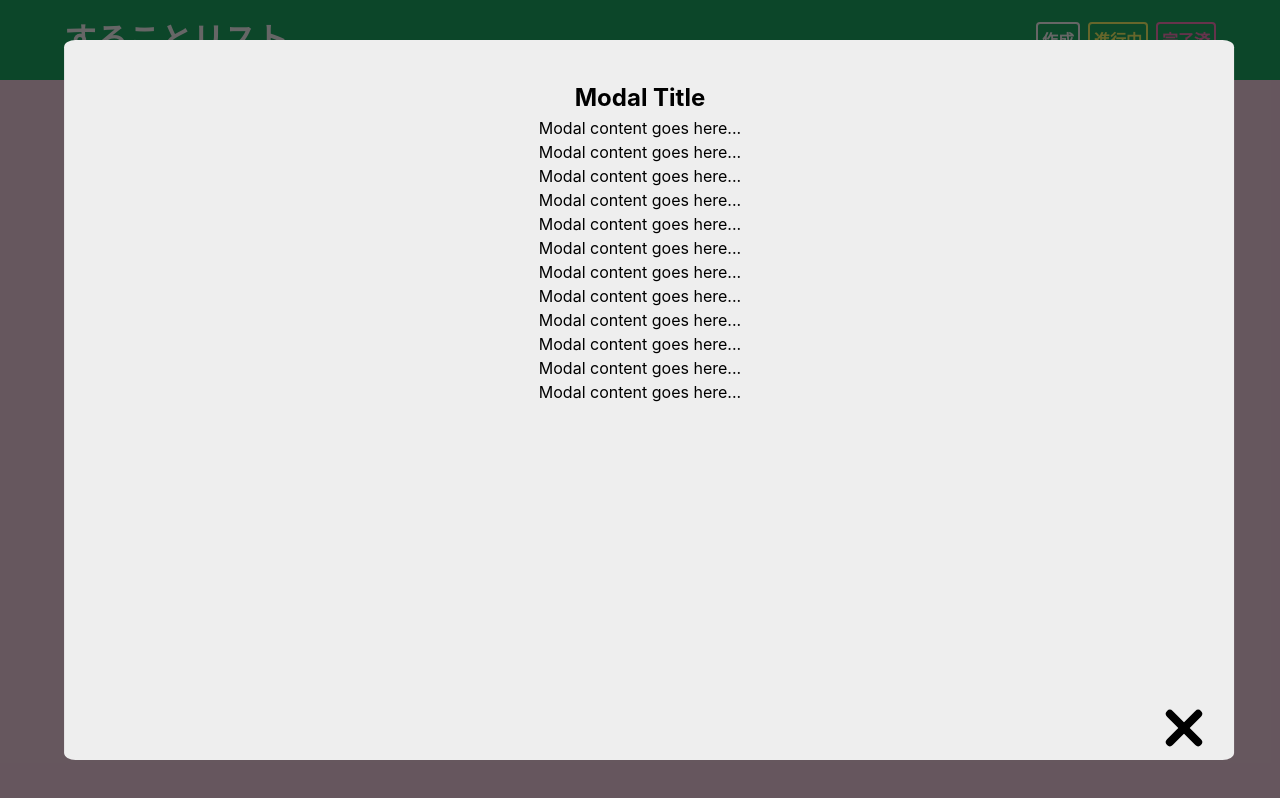
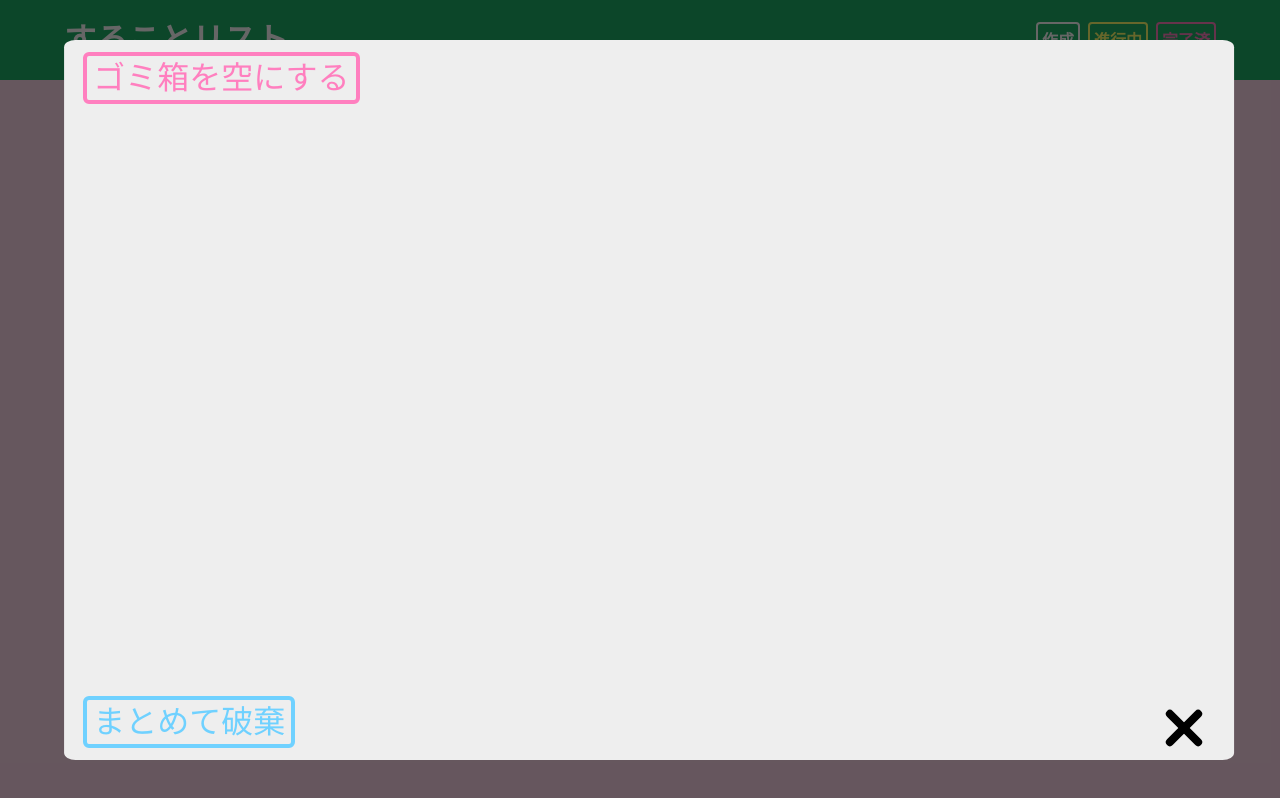
Before and after one commit to kamiyakoh/todoapp--react, a React (Create React App) app: page /comp in a window 1280 px wide. Both pictures are taken after a click on the button 1184 px from the left and 728 px from the top of the page. Built offline with nearby package versions, Linux system fonts and the light colour scheme.

Commit message:
TrashBoard.jsx作成_完了済にゴミ箱機能実装

```diff
--- a/src/Active.jsx
+++ b/src/Active.jsx
@@ -12,7 +12,7 @@ function Active({ active, comp, setNewActive, setNewComp }) {
   const activeBoards = active;
   const [activeCount, setActiveCount] = useState(0);
   useEffect(() => setActiveCount(active.length), [active]);
-  const toastDel = () => toast('削除しました', { icon: '🚮' });
+  const toastTrash = () => toast('ゴミ箱へ移動しました', { icon: '🚮' });
   const toastSubmit = () => toast.success('完了おめでとう');
 
   return (
@@ -29,7 +29,7 @@ function Active({ active, comp, setNewActive, setNewComp }) {
               key={obj.id}
               setNewActive={setNewActive}
               setNewComp={setNewComp}
-              toastDel={toastDel}
+              toastTrash={toastTrash}
               toastSubmit={toastSubmit}
             />
           ))}
--- a/src/Trash.jsx
+++ b/src/Trash.jsx
@@ -1,11 +1,22 @@
-import { useState } from 'react';
+import { useEffect, useState } from 'react';
 /** @jsxImportSource @emotion/react */
 import { css } from '@emotion/react';
 import trashbox from './trashbox.png';
-import { mq, dBlock, dNone } from './const';
+import { mq, pink, blue, dBlock, dNone } from './const';
 import Container from './Container';
+import Wrapper from './Wrapper';
+import Button from './Button';
+import TrashBoard from './TrashBoard';
 
-function Trash() {
+function Trash({
+  isComp,
+  distArr,
+  setDist,
+  trashArr,
+  setTrash,
+  toastDel,
+  toastTakeOut,
+}) {
   const bgColor = '#eee';
   const container = css`
     position: fixed;
@@ -24,6 +35,7 @@ function Trash() {
     margin: 5vh auto 0;
   `;
   const btnTrash = css`
+    pointer-events: auto;
     background: ${bgColor};
     border-radius: 5%;
     width: 64px;
@@ -72,13 +84,43 @@ function Trash() {
   `;
   const contents = css`
     position: absolute;
-    text-align: center;
-    top: 10%;
-    left: 10%;
+    top: 15%;
+    left: 6.5%;
     z-index: 40;
-    width: 80%;
-    height: 80%;
+    width: 87%;
+    height: 70%;
     overflow-y: auto;
+  `;
+  const sizeResp = css`
+    --size: 2;
+    ${mq('sp')} {
+      --size: 1.5;
+    }
+  `;
+  const btnAllDel = css`
+    position: absolute;
+    top: 6.5%;
+    margin-left: 6.5%;
+  `;
+  const btnDels = css`
+    position: absolute;
+    bottom: 6.5%;
+    margin-left: 6.5%;
+  `;
+  const label = css`
+    display: flex;
+    width: calc(50% - 1em);
+    padding: 16px 16px 16px 0;
+    ${mq('tab')} {
+      width: 100%;
+    }
+  `;
+  const bgColorChecked = css`
+    background: skyblue;
+  `;
+  const checkbox = css`
+    vertical-align: middle;
+    margin: 0 8px !important;
   `;
   const btnClose = css`
     position: absolute;
@@ -137,9 +179,76 @@ function Trash() {
     setIsScale(false);
     setTimeout(() => setIsOpen(false), 350);
   };
+  const trashBoards = trashArr;
+  const [trashCount, setTrashCount] = useState(0);
+  // useEffect(() => setTrashCount(trashArr.length), [trashArr]);
+  // trashから全破棄
+  const allDel = () => {
+    if (window.confirm('ゴミ箱内を全て破棄しますか？')) {
+      trashBoards.splice(0);
+      setTrash(trashBoards);
+      setTrashCount(0);
+      toastDel('ゴミ箱内を全て破棄しました');
+    }
+  };
+  // trashからまとめて破棄
+  const checkedIdsInit = [];
+  trashBoards.map((item) =>
+    checkedIdsInit.push({ id: item.id, checked: false })
+  );
+  const [checkedIds, setCheckedIds] = useState(checkedIdsInit);
+  useEffect(() => {
+    const ids = [];
+    trashBoards.map((item) => ids.push({ id: item.id, checked: false }));
+    setCheckedIds(ids);
+  }, [trashBoards]);
+  const handleToggle = (id) => {
+    const newCheckedIds = [...checkedIds];
+    newCheckedIds[id].checked = !newCheckedIds[id].checked;
+    setCheckedIds(newCheckedIds);
+    if (newCheckedIds[id].checked) {
+      setTrashCount(trashCount + 1);
+    } else {
+      setTrashCount(trashCount - 1);
+    }
+  };
+  const dels = (count) => {
+    if (trashCount > 0) {
+      if (window.confirm(`ゴミ箱から${count}件を完全に破棄しますか？`)) {
+        const newCheckedIds = checkedIds.filter((item) => item.checked);
+        newCheckedIds.forEach((item) => {
+          delete trashBoards[item.id];
+        });
+        const filteredTrash = trashBoards.filter(Boolean);
+        const fixedIdTrash = filteredTrash.map((item, index) => {
+          console.log();
+          return {
+            ...item,
+            id: index,
+          };
+        });
+        localStorage.setItem('trashComp', JSON.stringify(fixedIdTrash));
+        setTrash(fixedIdTrash);
+        toastDel(`ゴミ箱から${count}件を完全に破棄しました`);
+      }
+    } else {
+      window.alert('まとめて破棄する黒板を選択してボタンを押してください');
+    }
+  };
 
   return (
-    <div css={container}>
+    <div
+      css={[
+        container,
+        isOpen
+          ? css`
+              pointer-events: auto;
+            `
+          : css`
+              pointer-events: none;
+            `,
+      ]}
+    >
       <Container cssName={wrapper}>
         {isOpen || (
           <button type='button' css={btnTrash} onClick={openModal}>
@@ -150,21 +259,55 @@ function Trash() {
           <div css={overlay}>
             <div css={inner}>
               <div css={[base, isScale ? scale : '']} />
+              {isShow && (
+                <Button cssName={[pink, sizeResp, btnAllDel]} onClick={allDel}>
+                  ゴミ箱を空にする
+                </Button>
+              )}
               <div css={[contents, isShow ? dBlock : dNone]}>
-                <h2>Modal Title</h2>
-                <p>Modal content goes here...</p>
-                <p>Modal content goes here...</p>
-                <p>Modal content goes here...</p>
-                <p>Modal content goes here...</p>
-                <p>Modal content goes here...</p>
-                <p>Modal content goes here...</p>
-                <p>Modal content goes here...</p>
-                <p>Modal content goes here...</p>
-                <p>Modal content goes here...</p>
-                <p>Modal content goes here...</p>
-                <p>Modal content goes here...</p>
-                <p>Modal content goes here...</p>
-              </div>{' '}
+                <Wrapper
+                  cssName={css`
+                    padding: 0;
+                  `}
+                >
+                  {trashBoards.map((obj) => (
+                    <label
+                      htmlFor={obj.id}
+                      key={obj.id}
+                      css={[
+                        label,
+                        checkedIds[obj.id].checked ? bgColorChecked : '',
+                      ]}
+                    >
+                      <input
+                        type='checkbox'
+                        id={obj.id}
+                        css={checkbox}
+                        onClick={() => handleToggle(obj.id)}
+                      />
+                      <TrashBoard
+                        isComp={isComp}
+                        distArr={distArr}
+                        trashArr={trashArr}
+                        boardId={obj.id}
+                        title={obj.title}
+                        setDist={setDist}
+                        setTrash={setTrash}
+                        toastDel={toastDel}
+                        toastTakeOut={toastTakeOut}
+                      />
+                    </label>
+                  ))}
+                </Wrapper>
+              </div>
+              {isShow && (
+                <Button
+                  cssName={[blue, sizeResp, btnDels]}
+                  onClick={() => dels(trashCount)}
+                >
+                  まとめて破棄
+                </Button>
+              )}
               {isShow && (
                 <button
                   type='button'
--- /dev/null
+++ b/src/TrashBoard.jsx
@@ -0,0 +1,104 @@
+/** @jsxImportSource @emotion/react */
+import { css } from '@emotion/react';
+import { mq, pink, blue, yellow, green, size2, textPink } from './const';
+import Board from './Board';
+import Button from './Button';
+
+function TrashBoard({
+  isComp,
+  distArr,
+  trashArr,
+  boardId,
+  title,
+  setDist,
+  setTrash,
+  toastDel,
+  toastTakeOut,
+}) {
+  const boardInner = css`
+    display: grid;
+    grid-template-columns: 1fr auto;
+    align-items: flex-start;
+    justify-content: space-between;
+    gap: 8px;
+    height: 100%;
+    ${mq('sp')} {
+      justify-content: initial;
+      grid-template-rows: auto auto;
+      grid-template-columns: auto;
+      gap: 24px;
+    }
+  `;
+  const btnArea = css`
+    display: flex;
+    align-self: flex-end;
+    gap: 16px;
+    ${mq('sp')} {
+      justify-content: flex-end;
+    }
+  `;
+
+  const trashBoards = trashArr;
+  const board = trashBoards.find((b) => b.id === boardId);
+  // trashから破棄
+  const del = () => {
+    delete trashBoards[boardId];
+    const filteredTrash = trashBoards.filter(Boolean);
+    const fixedIdTrash = filteredTrash.map((item, index) => {
+      console.log();
+      return {
+        ...item,
+        id: index,
+      };
+    });
+    setTrash(fixedIdTrash);
+  };
+  const onClickDel = () => {
+    if (window.confirm('完全に破棄しますか？')) {
+      del();
+      toastDel('完全に破棄しました');
+    }
+  };
+  // trashから戻す
+  const takeOut = () => {
+    const distObj = { ...trashBoards[boardId], id: distArr.length };
+    const newDist = [...distArr, distObj];
+    setDist(newDist);
+    del();
+    toastTakeOut();
+  };
+
+  return (
+    <Board
+      cssName={[
+        css`
+          width: 100%;
+        `,
+        isComp ? pink : yellow,
+      ]}
+    >
+      <div css={boardInner}>
+        <div>
+          <h3>{title}</h3>
+          <ul>
+            {board.tasks.map((task) => (
+              <li key={task.taskNum} css={task.checked ? textPink : ''}>
+                {task.value}
+              </li>
+            ))}
+          </ul>
+        </div>
+        <div css={btnArea}>
+          <Button cssName={[size2, green]} onClick={takeOut}>
+            戻す
+          </Button>
+          <Button cssName={[size2, blue]} onClick={onClickDel}>
+            破棄
+          </Button>
+        </div>
+      </div>
+    </Board>
+  );
+}
+
+export default TrashBoard;
--- a/src/Wrapper.jsx
+++ b/src/Wrapper.jsx
@@ -1,7 +1,7 @@
 /** @jsxImportSource @emotion/react */
 import { css } from '@emotion/react';
 
-function Wrapper({ children }) {
+function Wrapper({ cssName, children }) {
   const wrapper = css`
     display: flex;
     flex-wrap: wrap;
@@ -10,7 +10,7 @@ function Wrapper({ children }) {
     padding: 2em 0;
   `;
 
-  return <div css={wrapper}>{children}</div>;
+  return <div css={[wrapper, cssName]}>{children}</div>;
 }
 
 export default Wrapper;
```
Also changed, not shown: src/Activeboard.jsx (+5 -5 lines), src/Comp.jsx (+22 -3 lines), src/Compboard.jsx (+17 -5 lines).
